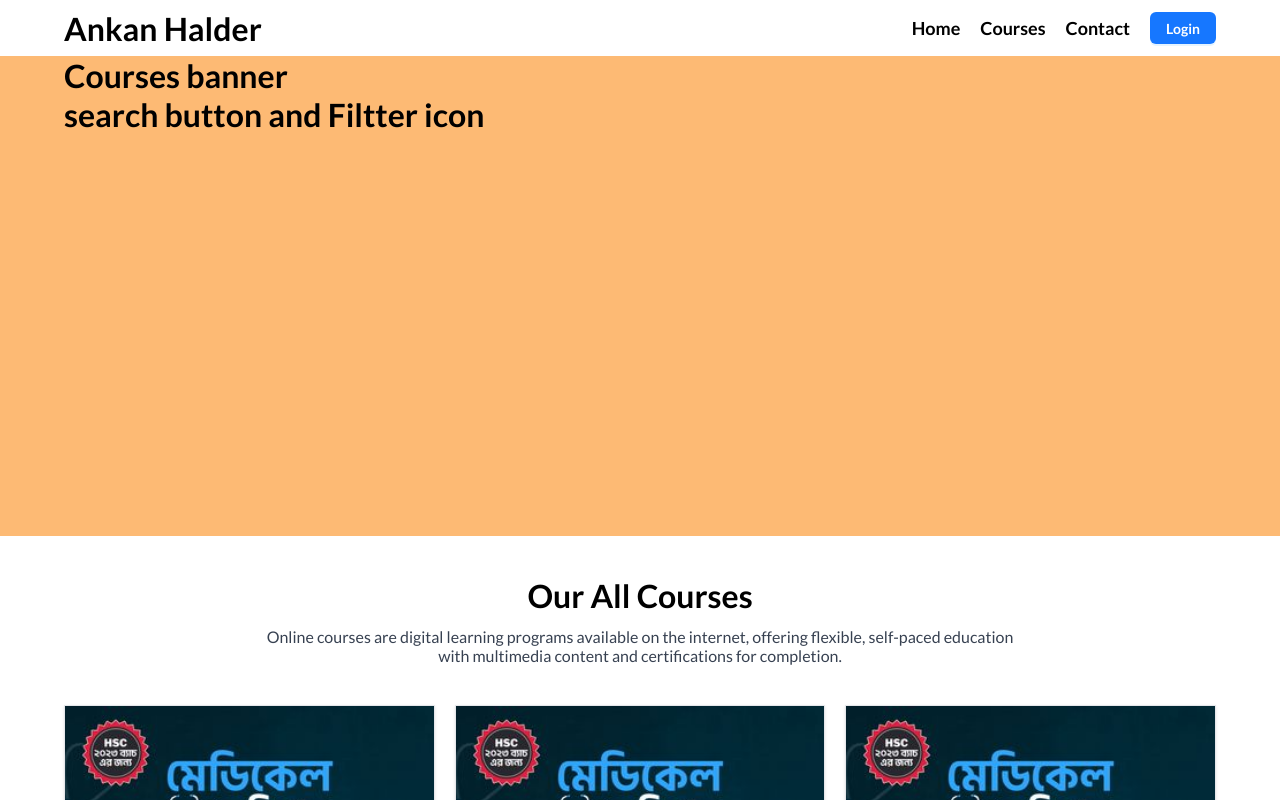
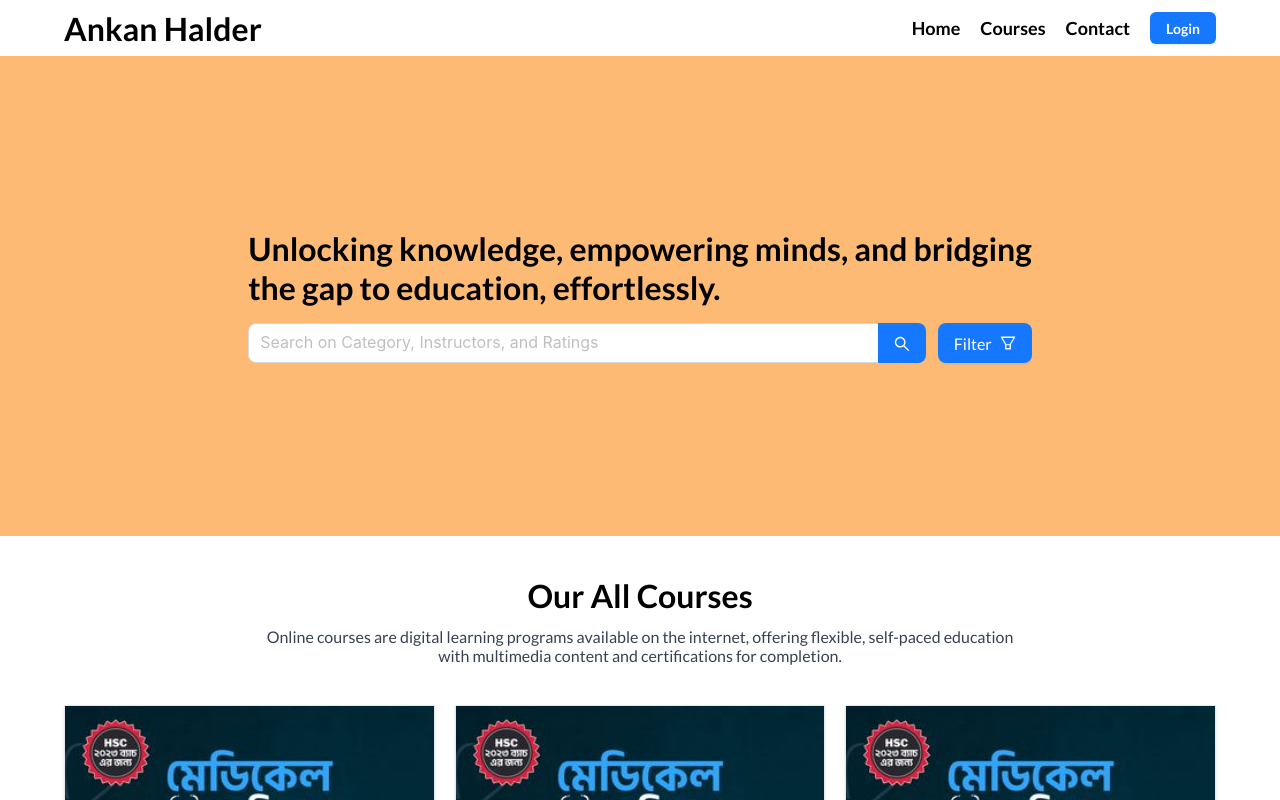
Before and after one commit to Ankan112/goZayaan-frontend, a Next.js app: page /courses in a window 1280 px wide. Shown: the top 800 px of the page. Built offline with nearby package versions, Linux system fonts and the light colour scheme; data requests are answered from the project's data file.

Commit message:
search field and filter button added

```diff
--- a/src/components/CoursesBanner.jsx
+++ b/src/components/CoursesBanner.jsx
@@ -1,10 +1,29 @@
+import { Input } from "antd";
+import FilterDrawer from "./FilterDrawer";
+
 const CoursesBanner = () => {
+  const { Search } = Input;
+  const onSearch = (value, _e, info) => console.log(info?.source, value);
   return (
     <div className="bg-orange-300">
-      <div className="main-container h-[60vh]">
-        <h1>Courses banner</h1>
+      <div className="main-container h-[60vh] flex justify-center items-center">
         <div>
-          <h1>search button and Filtter icon</h1>
+          <h1>
+            Unlocking knowledge, empowering minds, and bridging <br /> the gap
+            to education, effortlessly.
+          </h1>
+          <div className="mt-4 flex justify-center items-center">
+            <Search
+              className="overflow-hidden"
+              size="large"
+              placeholder="Search on Category, Instructors, and Ratings"
+              onSearch={onSearch}
+              enterButton
+            />
+            <div className="ml-3">
+              <FilterDrawer />
+            </div>
+          </div>
         </div>
       </div>
     </div>
--- /dev/null
+++ b/src/components/FilterDrawer.jsx
@@ -0,0 +1,81 @@
+import React, { useState } from "react";
+import { Button, Drawer, Checkbox, Slider, Radio } from "antd";
+import { FilterOutlined } from "@ant-design/icons";
+
+const FilterDrawer = () => {
+  const [open, setOpen] = useState(false);
+  const showDrawer = () => {
+    setOpen(true);
+  };
+  const onClose = () => {
+    setOpen(false);
+  };
+  const onChange = (e) => {
+    console.log(`checked = ${e.target.checked}`);
+  };
+  const [value, setValue] = useState(1);
+  const onChanged = (e) => {
+    console.log("radio checked", e.target.value);
+    setValue(e.target.value);
+  };
+  return (
+    <>
+      <Button type="primary" size="large" onClick={showDrawer}>
+        Filter
+        <FilterOutlined />
+      </Button>
+      <Drawer title="Filter" placement="right" onClose={onClose} open={open}>
+        <div>
+          <h3>Category</h3>
+          <div className="mt-3">
+            <Checkbox onChange={onChange}>Science (A Unit)</Checkbox>
+          </div>
+          <div className="mt-2">
+            <Checkbox onChange={onChange}>Humanities (B Unit)</Checkbox>
+          </div>
+          <div className="mt-2">
+            <Checkbox onChange={onChange}>Business Studies (C Unit)</Checkbox>
+          </div>
+        </div>
+        <div>
+          <h3 className="mt-3">Price Range</h3>
+          <Slider
+            min={500}
+            max={10000}
+            range={{
+              draggableTrack: true,
+            }}
+            defaultValue={[1500, 5000]}
+          />
+        </div>
+        <div>
+          <h3 className="mt-3">Ratings</h3>
+          <div className="mt-3">
+            <Checkbox onChange={onChange}>5</Checkbox>
+          </div>
+          <div className="mt-2">
+            <Checkbox onChange={onChange}>4 +</Checkbox>
+          </div>
+          <div className="mt-2">
+            <Checkbox onChange={onChange}>3 + </Checkbox>
+          </div>
+        </div>
+        <div>
+          <h3 className="my-3">Course Type</h3>
+          <Radio.Group onChange={onChanged} value={value}>
+            <Radio value={"freeCourse"}>Free Course</Radio>
+            <Radio value={"paidCourse"}>Paid Course</Radio>
+          </Radio.Group>
+        </div>
+        <button
+          onClick={onClose}
+          className="py-2 px-4 text-white bg-blue-500 rounded border-none mt-5 cursor-pointer hover:bg-blue-400 "
+        >
+          Apply Filter
+        </button>
+      </Drawer>
+    </>
+  );
+};
+
+export default FilterDrawer;
```
Also changed, not shown: public/images/courseBanner.jpg (added).
